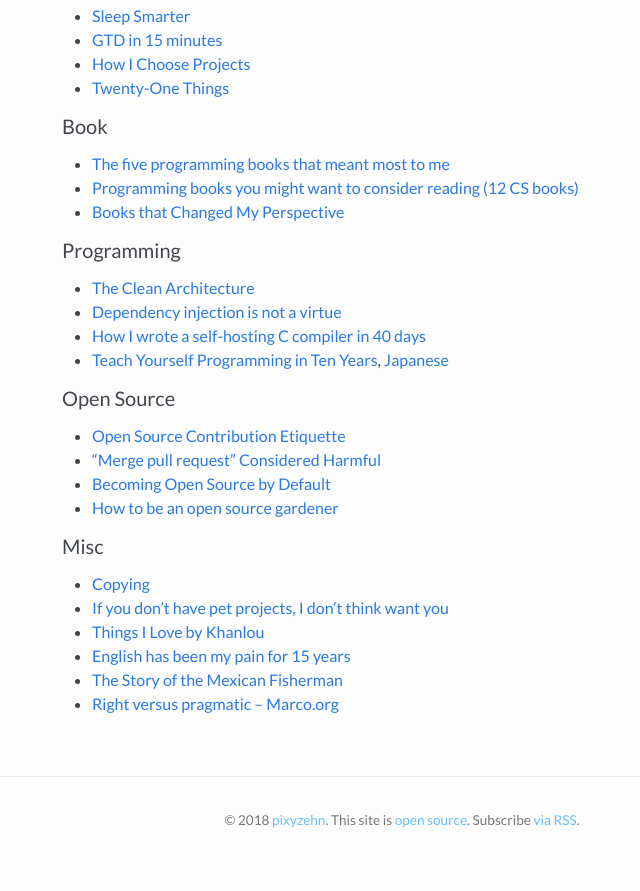
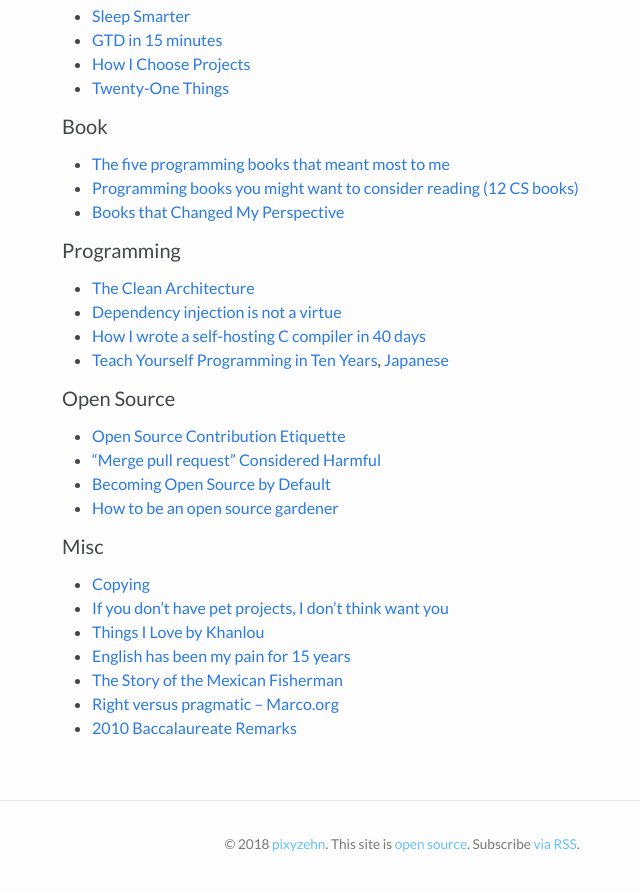
Before and after one commit to pixyzehn/pixyzehn.com, a Jekyll site: the page built from pages/links.md, in a window 1280 px wide and 900 px high, scrolled down 942 px. Shown: the top 891 px of the window, without its empty margins (238-878 px from the left). Built offline with Jekyll 4.4.1, drawn with Linux system fonts in a browser that asks for light colours.

Commit message:
Add new link

```diff
--- a/pages/links.md
+++ b/pages/links.md
@@ -67,3 +67,4 @@ To be added...
 - [English has been my pain for 15 years](http://antirez.com/news/61)
 - [The Story of the Mexican Fisherman](https://bemorewithless.com/the-story-of-the-mexican-fisherman/)
 - [Right versus pragmatic – Marco.org](https://marco.org/2012/02/25/right-vs-pragmatic)
+- [2010 Baccalaureate Remarks](https://www.princeton.edu/news/2010/05/30/2010-baccalaureate-remarks)
```
